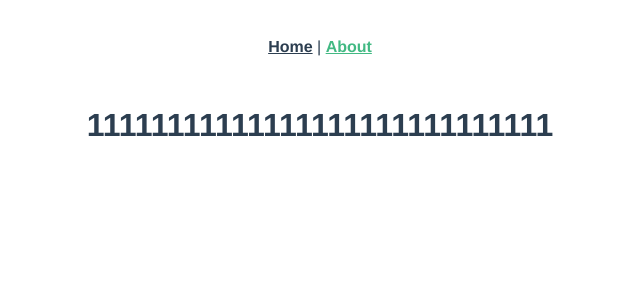
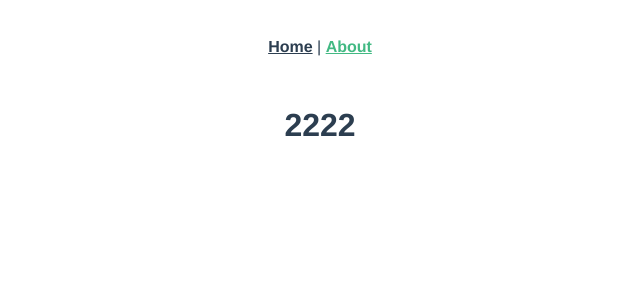
Before and after one commit to 533wusaisai/vue-commit, a Vue app: page /about in a window 1280 px wide. Shown: the top 300 px of the page, without its empty margins (320-960 px from the left). Built offline with nearby package versions, Linux system fonts and the light colour scheme.

Commit message:
fix: 文案完成

```diff
--- a/src/views/About.vue
+++ b/src/views/About.vue
@@ -1,5 +1,5 @@
 <template>
   <div class="about">
-    <h1>11111111111111111111111111111</h1>
+    <h1>2222</h1>
   </div>
 </template>
```
